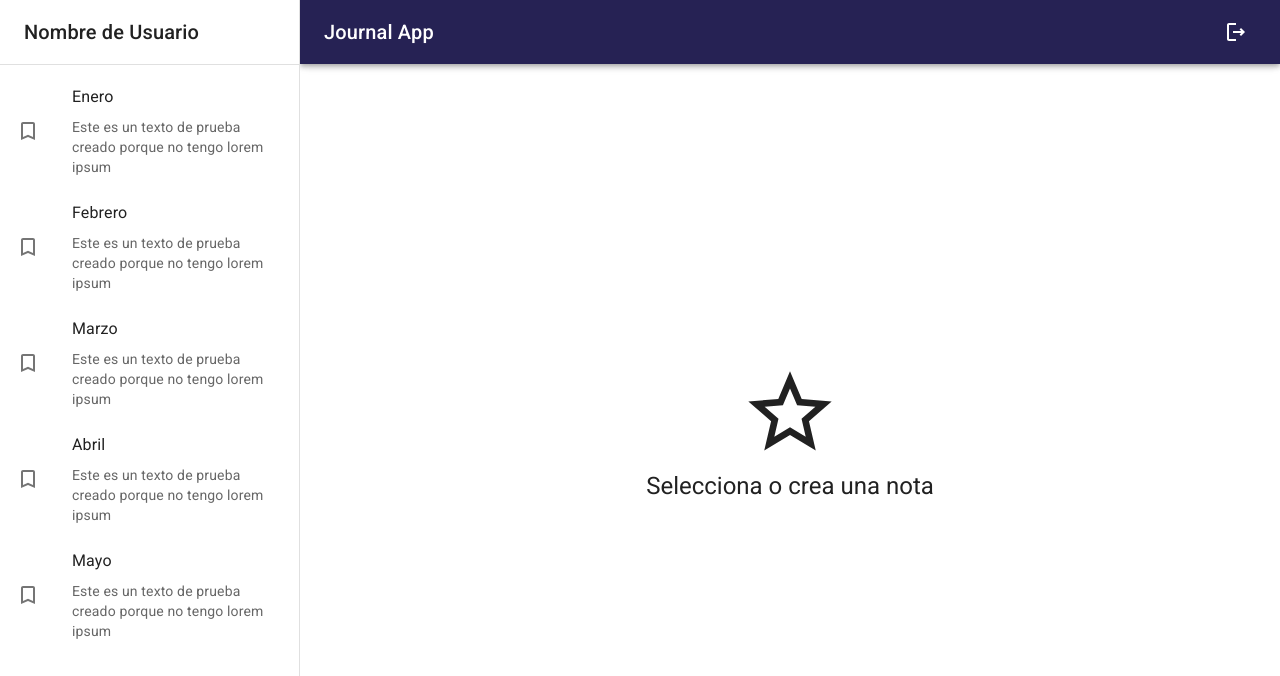
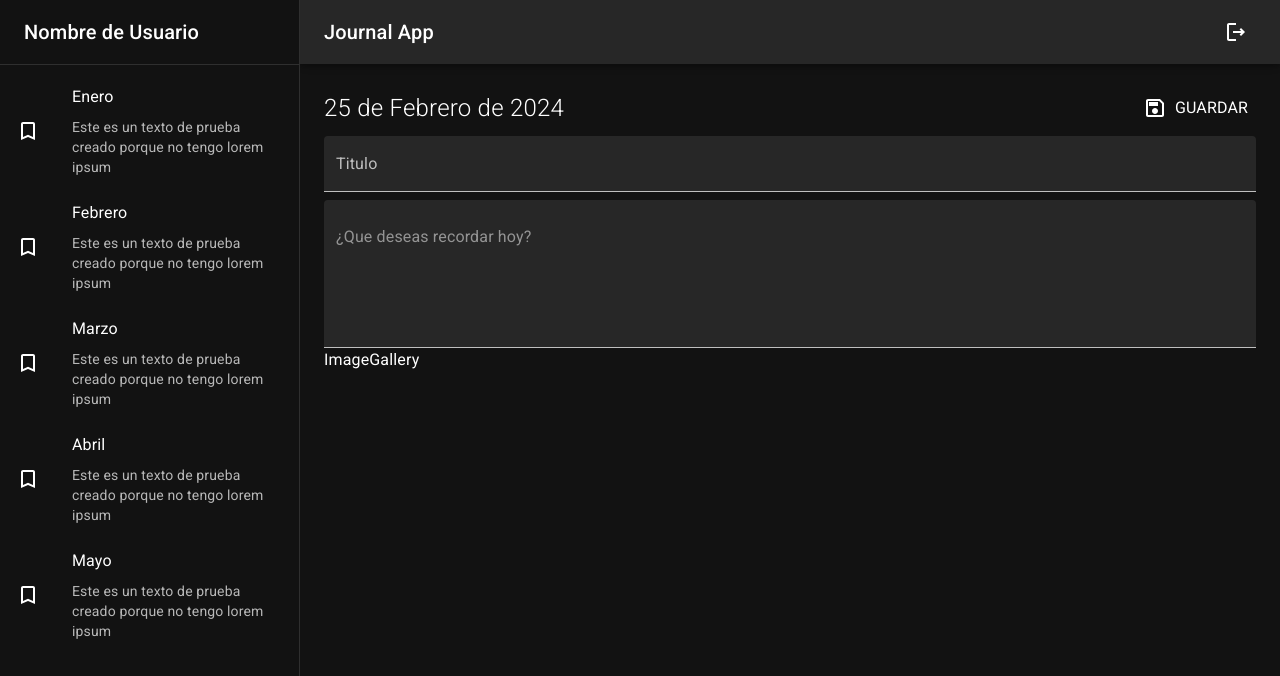
Before and after one commit to vrmedina/r_Journal_App, a React (Vite) app: page /journal/ in a window 1280 px wide. Shown: the top 676 px of the page. Built offline with nearby package versions, Linux system fonts and the light colour scheme.

Commit message:
add view for when the user creates a note

```diff
--- /dev/null
+++ b/src/journal/components/ImageGallery.jsx
@@ -0,0 +1,5 @@
+export const ImageGallery = () => {
+  return (
+    <div>ImageGallery</div>
+  )
+}
--- a/src/journal/components/index.js
+++ b/src/journal/components/index.js
@@ -1,2 +1,3 @@
+export * from './ImageGallery';
 export * from './Navbar';
 export * from './Sidebar';
--- a/src/journal/pages/JournalPage.jsx
+++ b/src/journal/pages/JournalPage.jsx
@@ -1,10 +1,11 @@
 import { JournalLayout } from '../layout/JournalLayout';
-import { NothingSelectedView } from '../views';
+import { NoteView, NothingSelectedView } from '../views';
 
 export const JournalPage = () => {
   return (
     <JournalLayout>
-      <NothingSelectedView />
+      {/* <NothingSelectedView /> */}
+      <NoteView />
     </JournalLayout>
   );
 };
--- /dev/null
+++ b/src/journal/views/NoteView.jsx
@@ -0,0 +1,49 @@
+import { SaveOutlined } from '@mui/icons-material';
+import { Button, Grid, TextField, Typography } from '@mui/material';
+import { ImageGallery } from '../components';
+
+export const NoteView = () => {
+  return (
+    <Grid
+      container
+      direction='row'
+      justifyContent='space-between'
+      alignItems='center'
+      sx={{ mb: 1 }}
+    >
+      <Grid item>
+        <Typography fontSize={24} fontWeight='light'>
+          25 de Febrero de 2024
+        </Typography>
+      </Grid>
+      <Grid item>
+        <Button color='inherit' sx={{ p: 1 }}>
+          <SaveOutlined />
+          <Typography sx={{ fontSize: 16, ml: 1 }}>Guardar</Typography>
+        </Button>
+      </Grid>
+
+      <Grid container>
+        <TextField
+          type='text'
+          variant='filled'
+          placeholder='Título de tu nota'
+          label='Titulo'
+          sx={{ border: 'none', my: 1 }}
+          fullWidth
+        />
+        <TextField
+          type='text'
+          variant='filled'
+          multiline
+          minRows={5}
+          placeholder='¿Que deseas recordar hoy?'
+          fullWidth
+        />
+      </Grid>
+
+      {/* Galeria de imagenes */}
+      <ImageGallery />
+    </Grid>
+  );
+};
--- a/src/journal/views/index.js
+++ b/src/journal/views/index.js
@@ -1 +1,2 @@
+export * from './NoteView';
 export * from './NothingSelectedView';
--- a/src/themes/AppTheme.jsx
+++ b/src/themes/AppTheme.jsx
@@ -4,7 +4,7 @@ import { darkTheme, lightTheme, purpleTheme } from './';
 
 export const AppTheme = ({ children }) => {
   return (
-    <ThemeProvider theme={purpleTheme}>
+    <ThemeProvider theme={darkTheme}>
       <CssBaseline />
       {children}
     </ThemeProvider>
```
